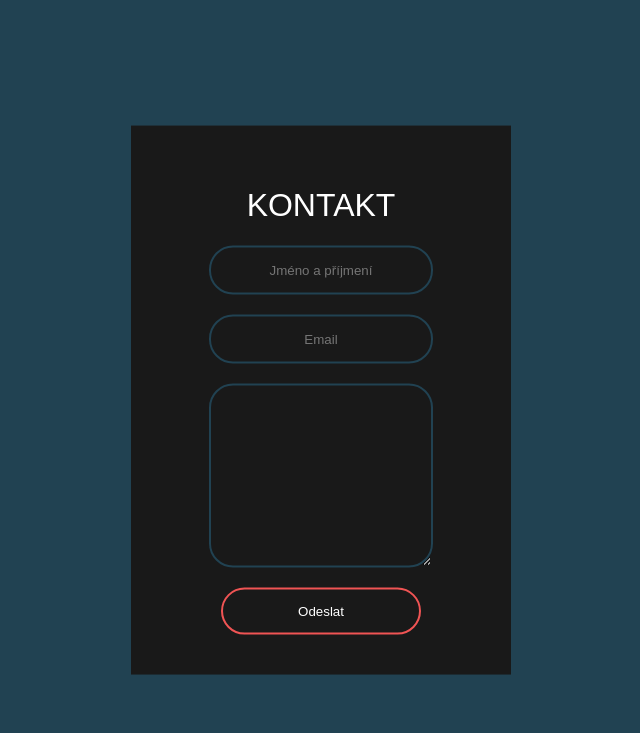
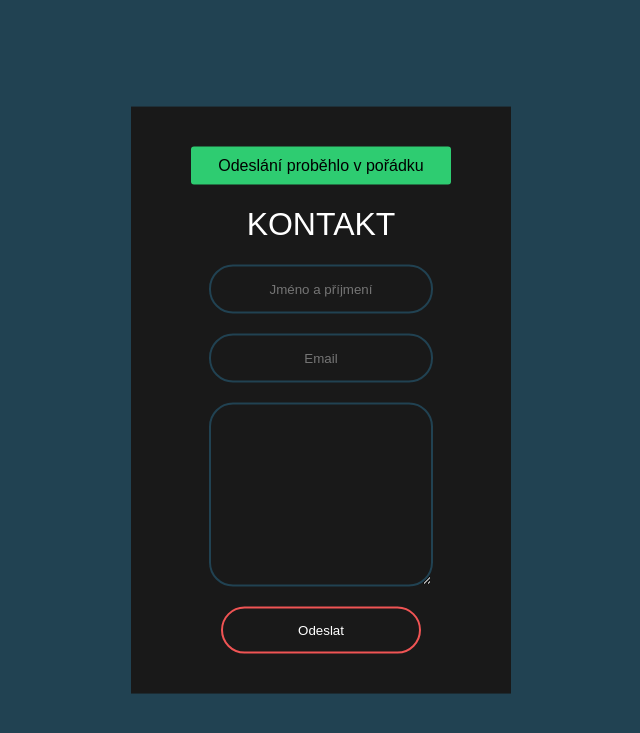
Before and after one commit to Katerina-Mojzyszkova/Kontaktni-formular, a PHP site: page /?success=1 in a window 1280 px wide. Shown: the top 733 px of the page, without its empty margins (319-959 px from the left). Run offline with PHP 8.4, Linux system fonts and the light colour scheme.

Commit message:
Dokončení formuláře

```diff
--- a/index.html
+++ b/index.php
@@ -1,14 +1,27 @@
 <!DOCTYPE html>
-<html lang="cs">
+<html lang="">
   <head>
     <meta charset="UTF-8" />
     <meta name="viewport" content="width=device-width, initial-scale=1.0" />
     <link rel="stylesheet" href="styly.css" />
 
-    <title>Document</title>
+    <title></title>
   </head>
   <body>
-    <form action="mailer.php" method="post" class="box">
+  <form action="mailer.php" method="post" class="box">
+
+       <?php
+
+        if($_GET['success'] == 1){
+            echo "<div class=\"form-result success\">Odeslání proběhlo v pořádku</div>";
+        };
+
+        if($_GET['success'] == -1){
+            echo "<div class=\"form-result error\">Chyba při odeslání. Zkuste znovu</div>";
+        };
+       ?>
+
+
       <h1>Kontakt</h1>
       <input type="text" name="name" placeholder="Jméno a příjmení" />
       <input type="email" name="email" placeholder="Email" />
--- a/mailer.php
+++ b/mailer.php
@@ -8,7 +8,7 @@
 
     // Kontroluje data popř. přesměruje na chybovou adresu, doplnit!!!(zaměnit jen domenu)
     if (empty($name) OR empty($message) OR !filter_var($email, FILTER_VALIDATE_EMAIL)) {
-        header("Location: https://www.dopln.cz/index.html?success=-1#form");
+        header("Location: index.php?success=1");
         exit;
     }
 
@@ -30,6 +30,6 @@
     mail($recipient, $subject, $email_content, $email_headers);
 
     // Přesměrování na stránku, pokud vše proběhlo v pořádku, doplnit!!!(zaměnit jen domenu)
-    header("Location:https://www.dopln.cz/index.html?success=1#form");
+    header("Location: index.php?success=1");
 
 ?>
--- a/styly.css
+++ b/styly.css
@@ -68,3 +68,21 @@ textarea:focus {
 .box input[type="submit"]:hover {
   background: #f05454;
 }
+
+/* Form result */
+
+.form-result {
+  width: 80%;
+  margin: 0 auto;
+  padding: 10px;
+  margin-bottom: 20px;
+  border-radius: 3px;
+}
+
+.success {
+  background: #2ecc71;
+}
+
+.error {
+  background: #e74c3c;
+}
```
